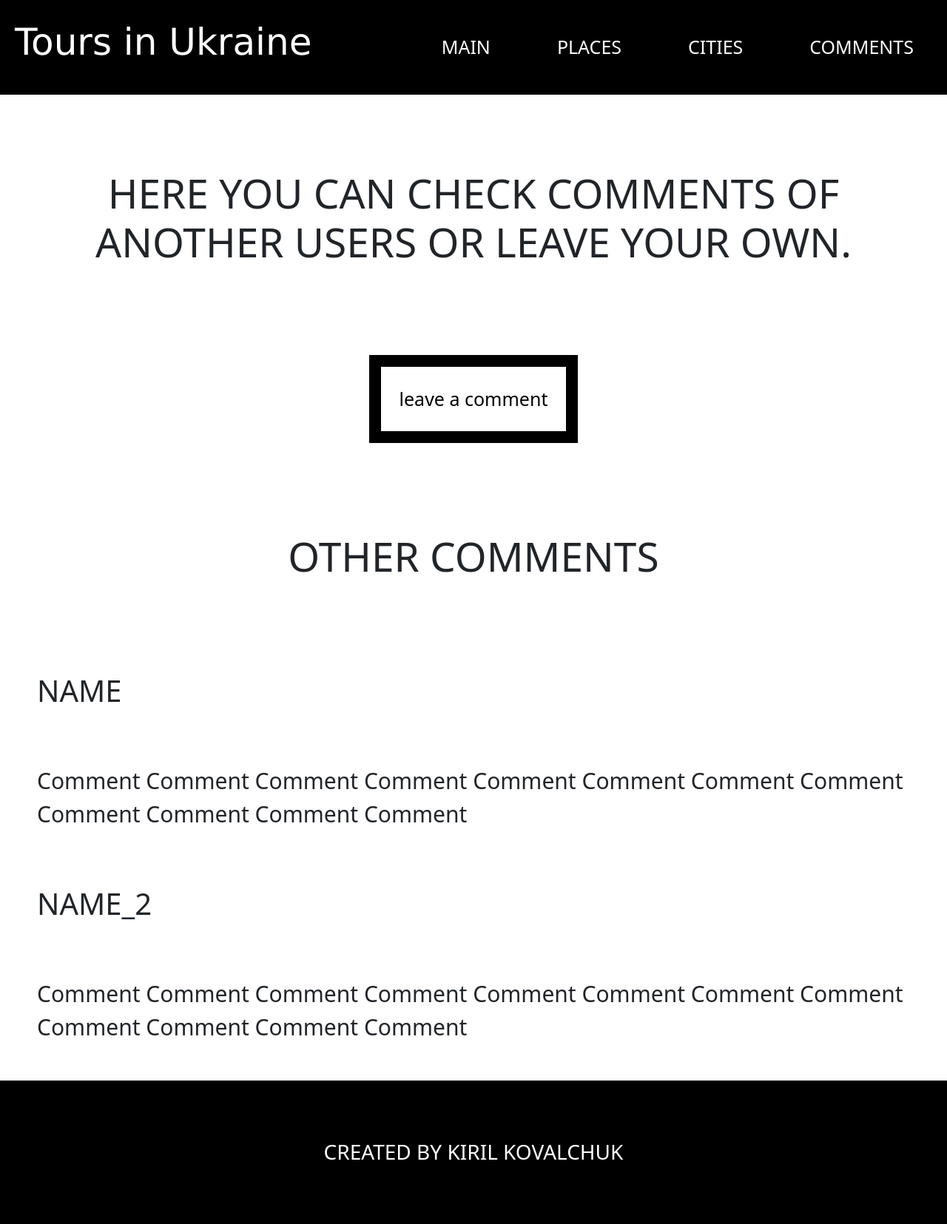
After one commit to Kvlchk/tour, a Flask app: page /comment in a window 1280 px wide. The commit adds this page. Shown: the whole page at 74% size. Run offline with Flask 3, Linux system fonts and the light colour scheme; data comes from the database, SQL or seed files in the repository.

Commit message:
Add files via upload

```diff
--- a/app.py
+++ b/app.py
@@ -1,10 +1,34 @@
-from flask import Flask, render_template
+from flask import Flask,request,redirect,url_for, render_template
 from sql_queries import TourDB
 app = Flask(__name__)
-
+db = TourDB()
 @app.route("/")
 def index():
     return render_template("index.html")
+@app.route("/places")
+def places():
+    places_list = db.get_all_places()
+    return render_template("places.html",items = places_list)
+@app.route("/cities")
+def cities():
+    return render_template("cities.html")
+@app.route("/comment")
+def comment():
+    comments_list = db.get_all_comments()
+    return render_template("comment.html", items = comments_list)
+@app.route("/comment_l")
+def comment_l():
+    if request.method == 'POST':
+        db.add_comment(request.form["name"],request.form["comment"])
+        return redirect(url_for('index'))
+    return render_template("comment_l.html")
+
+@app.route("/places_l")
+def places_l():
+    if request.method == 'POST':
+        db.add_place(request.form["name"],request.form["price"],request.form["desc"],request.form["address"],request.form["image"])
+        return redirect(url_for('index'))
+    return render_template("places_l.html")
 
 if __name__ == "__main__":
     app.run(debug=True)
--- a/static/style.css
+++ b/static/style.css
@@ -276,3 +276,25 @@
     margin: 25px;
 
 }
+.rozmriz{
+    width: 324px;
+    height: 250px;
+
+}
+.comment_h1{
+    text-align:left;
+    vertical-align: top;
+    font-style: unset;
+    padding: 25px;
+    margin: 25px;
+
+}
+.comment_p{
+    text-align:left;
+    vertical-align: top;
+    font-style: unset;
+    padding: 25px;
+    margin: 25px;
+    font-size: 30px;
+
+}
--- a/templates/comment.html
+++ b/templates/comment.html
@@ -9,26 +9,21 @@
   </head>
   <div class="header_inner_o">
     <div class="logo_o">Tours in Ukraine</div>
-    <nav class="nav">
-        <a class="link_o" href="index.html">Main</a>
-        <a class="link_o" href="places.html">Places</a>
-        <a class="link_o" href="cities.html">Cities</a>
-        <a class="link_o" href="comment.html">Comments</a>
-    </nav>
+    {% include 'menu.html' %}
 </div>
 
 <body>
     <div>
         <h1 class="cities_h1">here you can check comments of another users or leave your own.</h1>
     </div>
-    <div class="t_btn"><a class="link_c" href="comment_l.html">leave a comment</a>
+    <div class="t_btn"><a class="link_c" href="{{ url_for('comment_l') }}">leave a comment</a>
     </div>
     <div>
-        <h1 class="comment_h1">other comments</h1>
+        <h1 class="cities_h1">other comments</h1>
     </div>
     {% for item in items  %}
-    <h2>{{item[1]}}</h2>
-    <p>{{item[2]}}</p>
+    <h2 class="comment_h1">{{item[1]}}</h2>
+    <p class="comment_p">{{item[2]}}</p>
 
     {% endfor %}
     <footer class = "footer">
--- /dev/null
+++ b/templates/menu.html
@@ -0,0 +1,6 @@
+<nav class="nav">
+    <a class="link_o" href="{{ url_for('index') }}">Main</a>
+    <a class="link_o" href="{{ url_for('places') }}">Places</a>
+    <a class="link_o" href="{{ url_for('cities') }}">Cities</a>
+    <a class="link_o" href="{{ url_for('comment') }}">Comments</a>
+</nav>
--- /dev/null
+++ b/templates/menu_o.html
@@ -0,0 +1,6 @@
+<nav class="nav">
+    <a class="link" href="{{ url_for('index') }}">Main</a>
+    <a class="link" href="{{ url_for('places') }}">Places</a>
+    <a class="link" href="{{ url_for('cities') }}">Cities</a>
+    <a class="link" href="{{ url_for('comment') }}">Comments</a>
+</nav>
```
Also changed, not shown: templates/cities.html (+1 -6 lines), templates/comment_l.html (+1 -6 lines), templates/index.html (+2 -7 lines), templates/places.html (+4 -9 lines), templates/places_l.html (+1 -6 lines), static/img/tulchyn.jpg, tour.db.
